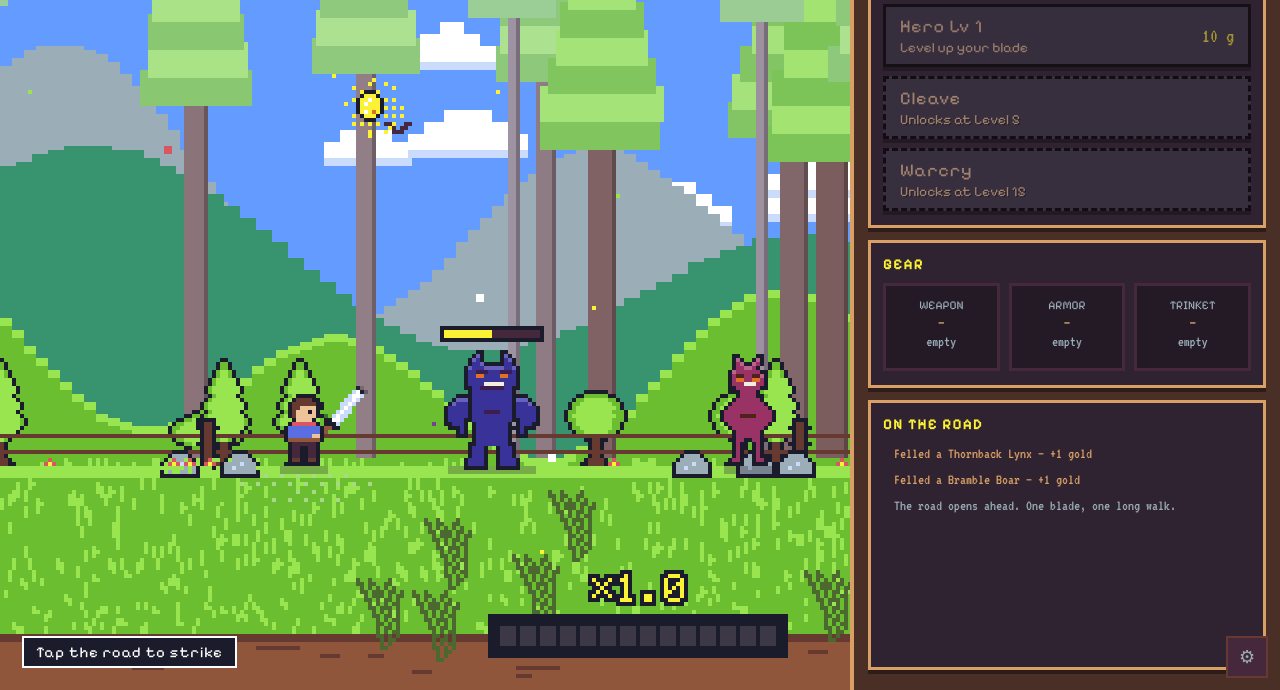
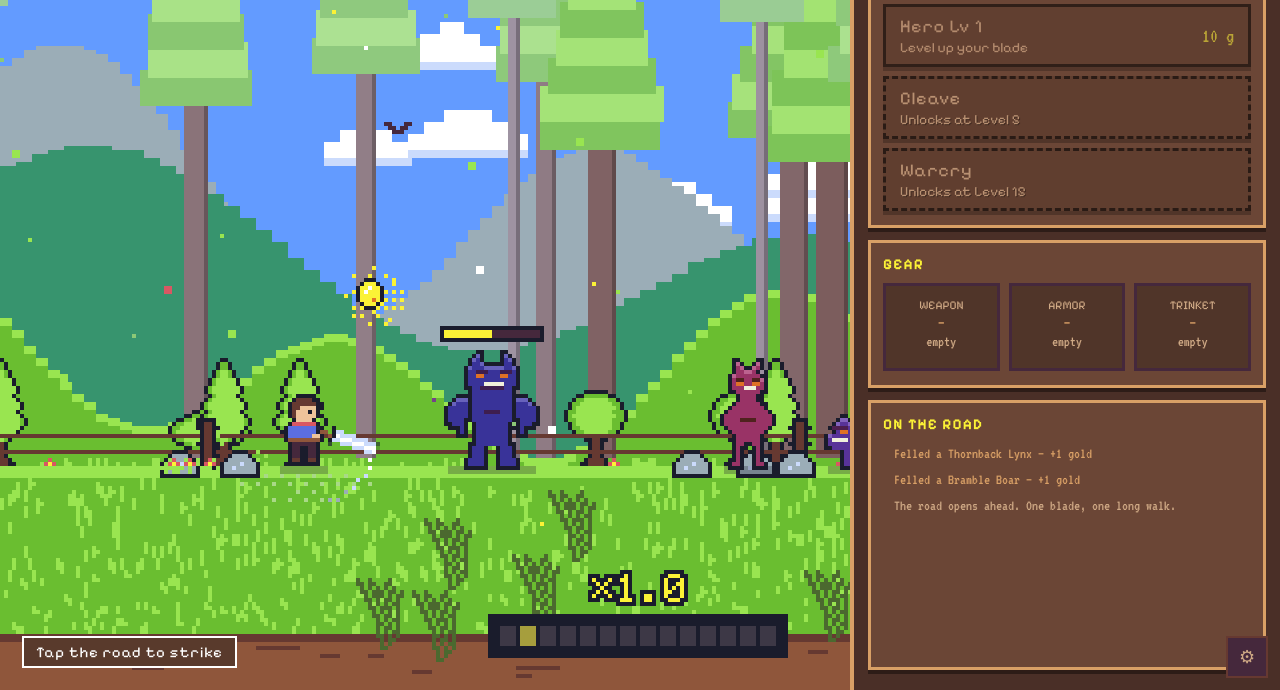
Before and after one commit to KWedey/wanderblade, a website with bundled scripts: page app/index.html in a window 1280 px wide. Shown: the part 110-800 px from the top of the page. Built offline with nearby package versions, Linux system fonts and the light colour scheme.

Commit message:
Motion density, blade rest pose, warm panel interiors, sky hygiene
Round 3 fixes, in the critic's priority order.

Motion: queue depth 3 to 5, plus a three-depth leaf-fall so the frame is
never still between kills. Decoration only, no economy value invented
(DECISIONS.md #12). Moving objects on screen went from roughly 30 to over
100.

The blade rested at -0.85 rad, a 45-degree stick held for the 60 percent of
frames between swings - "an unfinished effect". Rest is now -0.3 and the
swing animation is longer, so what the eye catches is a sweep.

Loot apex is g*T^2/8, and at 340 that put CATCH in open sky above the
treeline. Gravity drops to 150, which lowers the apex at the same 1.5s
flight time core uses.

Motes are clamped under the horizon - drifting in open sky they read as
dirt on the screen. Birds skip the sun's disc rather than crossing it.
The empty combo bar gets a chase light so at rest it reads armed, not
broken.

Panel interiors were night-time against a sunlit world: every near-black
fill becomes a lit tone of the same wood, and DPS is readable.

Gate: npm run verify green - 182 tests, 18 files.

```diff
--- a/app/src/scene/fx.ts
+++ b/app/src/scene/fx.ts
@@ -9,7 +9,7 @@
  * coin stays airborne about a second — long enough for a deliberate tap to
  * catch it, which is the whole point of the mechanic.
  */
-export const ARC_GRAVITY = 340;
+export const ARC_GRAVITY = 150;
 
 export type LootKind = 'gold' | 'gear';
 
--- a/app/src/scene/scene.ts
+++ b/app/src/scene/scene.ts
@@ -117,7 +117,7 @@ const MIN_ENGAGE_GAP = 26;
 const APPROACH_FRAC = 0.45;
 
 const SWINGS_PER_SEC = 1.7;
-const SWING_ANIM_SEC = 0.26;
+const SWING_ANIM_SEC = 0.32;
 const SHAKE_DECAY = 9;
 const MAX_SHAKE = 3.2;
 
@@ -187,7 +187,7 @@ interface Monster {
 /** How far behind the engaged monster the next one in line waits. */
 const QUEUE_GAP = 34;
 /** Monsters visible at once: the one being fought, plus the queue behind it. */
-const QUEUE_DEPTH = 3;
+const QUEUE_DEPTH = 5;
 
 interface Prop {
   kind: 'tree' | 'rock' | 'tuft' | 'flower';
@@ -360,6 +360,9 @@ export function createScene(canvas: HTMLCanvasElement): Scene {
   let scrollClouds = 0;
   let scrollRange = 0;
   let scrollFore = 0;
+  let sunX = 0;
+  let sunY = 0;
+  let sunR = 6;
   const impacts: { x: number; y: number; age: number; life: number }[] = [];
   let scrollBirds = 0;
 
@@ -775,10 +778,13 @@ export function createScene(canvas: HTMLCanvasElement): Scene {
 
     // Sun: stacked rects, never a radial gradient. Kept left of the docked
     // panel so it is never a half-disc cut off by chrome.
-    const sx = Math.floor(vw * 0.6);
-    const sy = Math.floor(skyH * 0.13);
+    sunX = Math.floor(vw * 0.6);
+    sunY = Math.floor(skyH * 0.13);
+    sunR = Math.max(5, Math.floor(vw / 26));
+    const sx = sunX;
+    const sy = sunY;
     ctx.fillStyle = skin.sun;
-    const r = Math.max(5, Math.floor(vw / 26));
+    const r = sunR;
     for (let dy = -r; dy <= r; dy++) {
       const half = Math.floor(Math.sqrt(Math.max(0, r * r - dy * dy)));
       ctx.fillRect(sx - half, sy + dy, half * 2 + 1, 1);
@@ -942,13 +948,41 @@ export function createScene(canvas: HTMLCanvasElement): Scene {
     }
   }
 
+  /**
+   * Leaf-fall at three depths. Kills are the only motion the scene had, so
+   * between them it went still; this keeps the air busy without inventing any
+   * economy value (DECISIONS.md #12).
+   */
+  function drawDrift(skin: RealmSkin): void {
+    if (model.reduceMotion) return;
+    const span = vw * 2;
+    for (let i = 0; i < 34; i++) {
+      const depth = hash01(i * 3.77);
+      const speed = 12 + depth * 46;
+      const x = Math.floor(wrap(hash01(i * 1.93) * span - clockSec * speed, span));
+      if (x > vw + 4) continue;
+      const fall = 9 + depth * 26;
+      const y = Math.floor(
+        wrap(hash01(i * 8.11) * groundY + clockSec * fall, groundY - 4) +
+          Math.sin(clockSec * 1.9 + i) * 3,
+      );
+      const size = depth > 0.66 ? 2 : 1;
+      ctx.fillStyle = depth > 0.5 ? skin.leaf : mixHex(skin.leafDark, skin.skyHaze, 0.35);
+      ctx.fillRect(x, y, size, size);
+    }
+  }
+
   function drawMotes(skin: RealmSkin): void {
     if (model.reduceMotion) return;
     for (const m of motes) {
       const x = Math.floor(wrap(m.at - scrollTrees * 1.2, PROP_SPAN));
       if (x > vw) continue;
       const bobY = Math.sin(clockSec * 1.4 + m.phase) * 5;
-      const y = Math.floor(groundY * 0.35 + m.yFrac * groundY * 0.75 + bobY);
+      // Clamped under the horizon. A mote drifting in open sky reads as dirt
+      // on the screen, not as pollen.
+      const y = Math.floor(
+        Math.min(groundY - 2, groundY * 0.62 + m.yFrac * groundY * 0.4 + bobY),
+      );
       ctx.fillStyle = m.size > 1 ? skin.petal : skin.turfLip;
       ctx.fillRect(x, y, m.size, m.size);
     }
@@ -961,6 +995,7 @@ export function createScene(canvas: HTMLCanvasElement): Scene {
       const x = Math.floor(wrap(hash01(i * 4.7) * span - scrollBirds, span)) - vw;
       if (x < -12 || x > vw + 12) continue;
       const y = Math.floor(hash01(i * 8.3) * groundY * 0.5) + 6;
+      if (Math.hypot(x - sunX, y - sunY) < sunR + 8) continue;
       const frame = Math.floor(clockSec * 5 + i) % 2;
       drawSprite(ctx, sprites.birds[frame] ?? sprites.birds[0]!, x, y);
     }
@@ -1118,7 +1153,7 @@ export function createScene(canvas: HTMLCanvasElement): Scene {
     // pixelated rather than feathering into an anti-aliased smear.
     // Rests raised and forward; the swing sweeps down through the monster.
     const t = swingAnim / SWING_ANIM_SEC;
-    const angle = swingAnim > 0 ? -1.8 + (1 - t) * 2.4 : -0.85;
+    const angle = swingAnim > 0 ? -1.8 + (1 - t) * 2.4 : -0.3;
     const handX = heroX + 5;
     const handY = groundY + bob - 9;
     drawSpriteRotated(ctx, sword, handX, handY, angle, 2, 2);
@@ -1302,8 +1337,19 @@ export function createScene(canvas: HTMLCanvasElement): Scene {
     ctx.fillStyle = OUTLINE_INK;
     ctx.fillRect(x - 3, y - 3, totalW + 6, segH + 6);
     const filled = Math.round(model.momentum * segs);
+    // At rest a row of dark cells reads as broken, not idle. A slow chase
+    // light across the empty cells reads as armed and waiting.
+    const chase = model.reduceMotion ? -1 : Math.floor(clockSec * 6) % segs;
     for (let i = 0; i < segs; i++) {
-      ctx.fillStyle = i < filled ? (i >= segs - 3 ? '#ffffff' : skin.accent) : '#3d3846';
+      const lit = i < filled;
+      const idle = filled === 0 && i === chase;
+      ctx.fillStyle = lit
+        ? i >= segs - 3
+          ? '#ffffff'
+          : skin.accent
+        : idle
+          ? mixHex('#3d3846', skin.accent, 0.55)
+          : '#3d3846';
       ctx.fillRect(x + i * (segW + gap), y, segW, segH);
     }
     drawText(
@@ -1332,6 +1378,7 @@ export function createScene(canvas: HTMLCanvasElement): Scene {
     drawHills(skin.hillFar, null, scrollHillFar, groundY * 0.14, groundY * 0.34, 1, 4);
     drawHills(skin.hillNear, skin.hillLip, scrollHillNear, groundY * 0.11, groundY * 0.18, 1.7, 3);
     drawGrove(skin);
+    drawDrift(skin);
     drawTreeline(sprites);
 
     const jolt = model.reduceMotion ? { x: 0, y: 0 } : shakeOffset(shake, clockSec);
--- a/app/src/styles.css
+++ b/app/src/styles.css
@@ -31,7 +31,8 @@
   --bg: #5fcde4;
   --panel: #4a2f27;
   --panel-edge: #d9a066;
-  --panel-inner: #2f2231;
+  --panel-inner: #6b4636;
+  --panel-sunk: #593a2c;
   --wood: #663931;
   --wood-light: #8f563b;
   --wood-shadow: #45283c;
@@ -40,7 +41,7 @@
   --ink-dark: #45283c;
   --ink-light: #eec39a;
   --ink-dim: #d9a066;
-  --ink-faint: #9badb7;
+  --ink-faint: #cfa985;
   --gold: #fbf236;
   --torch: #df7126;
   --danger: #d95763;
@@ -154,6 +155,7 @@ body {
   flex-direction: column;
   align-items: flex-end;
   line-height: 0.9;
+  padding-right: 10px;
 }
 
 .gold {
@@ -179,7 +181,7 @@ body {
 
 .dps {
   font-family: var(--font-num);
-  font-size: 34px;
+  font-size: 46px;
   color: #fff;
   text-shadow:
     2px 0 0 #1a1c2c, -2px 0 0 #1a1c2c, 0 2px 0 #1a1c2c, 0 -2px 0 #1a1c2c,
@@ -197,7 +199,7 @@ body {
   z-index: 2;
   pointer-events: none;
   padding: 5px 12px;
-  background: #1a1c2c;
+  background: var(--panel-sunk);
   border: 2px solid var(--gold);
   color: var(--gold);
   font-size: 15px;
@@ -354,7 +356,7 @@ body {
   margin-top: 8px;
   width: min(240px, 42vw);
   height: 12px;
-  background: #1a1c2c;
+  background: var(--panel-sunk);
   border: 3px solid #1a1c2c;
   overflow: hidden;
 }
@@ -409,7 +411,7 @@ body {
 /* --- Portal / guardian ------------------------------------------------- */
 
 .portal-panel {
-  background: #2a1c33;
+  background: var(--panel-sunk);
   border: 3px solid var(--rarity-epic);
   box-shadow: var(--drop);
   padding: 14px;
@@ -438,7 +440,7 @@ body {
   position: relative;
   margin: 12px 0 4px;
   height: 26px;
-  background: #1a1c2c;
+  background: var(--panel-sunk);
   border: 3px solid #000;
   overflow: hidden;
 }
@@ -520,7 +522,7 @@ body {
   width: 100%;
   min-height: 44px;
   border: 2px solid var(--danger-deep);
-  background: #1a1c2c;
+  background: var(--panel-sunk);
   color: var(--danger);
   font-family: var(--font-ui);
   font-size: 16px;
@@ -581,7 +583,7 @@ body {
   min-height: var(--touch);
   padding: 8px 14px;
   border: 3px solid #000;
-  background: #3d3846;
+  background: var(--panel-sunk);
   color: var(--parchment);
   font-family: var(--font-ui);
   text-align: left;
```
